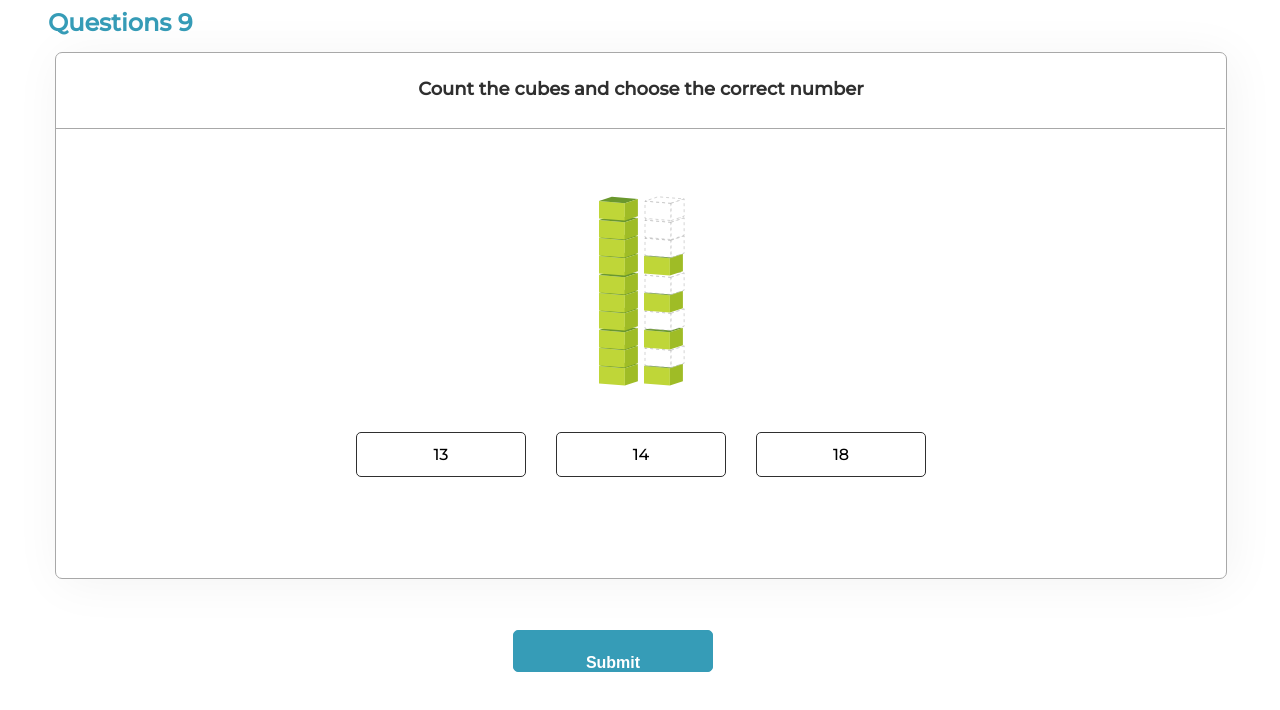
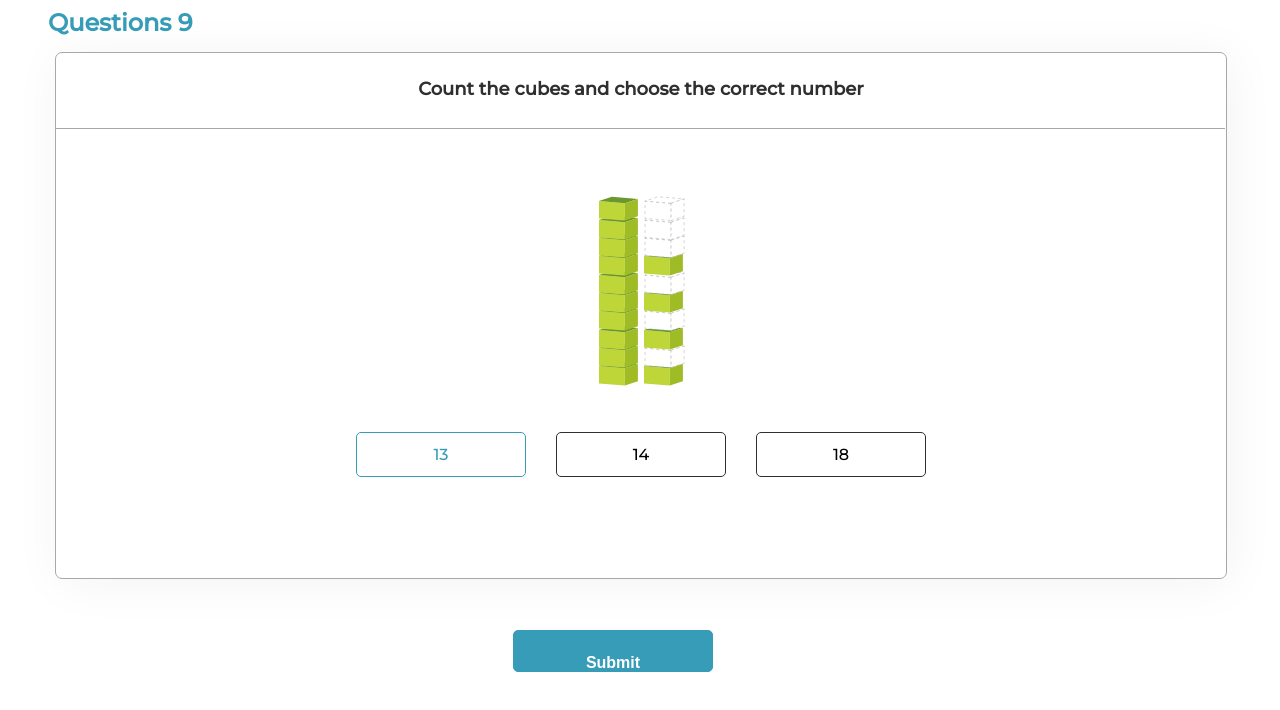
Before and after one commit to BossNumber1/new_practithink, a plain HTML site: page thursday_diceCounting/index.html in a window 1280 px wide. In both pictures the pointer is over the element "13". Drawn offline with Linux system fonts and the light colour scheme.

Commit message:
changed the appearance of the button on hover

```diff
--- a/thursday_diceCounting/global.css
+++ b/thursday_diceCounting/global.css
@@ -153,3 +153,23 @@ body {
     margin-right: 30px;
     cursor: pointer;
 }
+
+.btns div:hover {
+    display: flex;
+    flex-direction: row;
+    justify-content: center;
+    align-items: center;
+    padding: 6px 16px;
+    position: static;
+    width: 170px;
+    height: 45px;
+    left: calc(50% - 170px / 2);
+    top: calc(50% - 45px / 2);
+    border: 1px solid #369cb7;
+    color: #369cb7;
+    box-sizing: border-box;
+    border-radius: 5px;
+    flex: none;
+    flex-grow: 0;
+    margin-right: 30px;
+}
```
